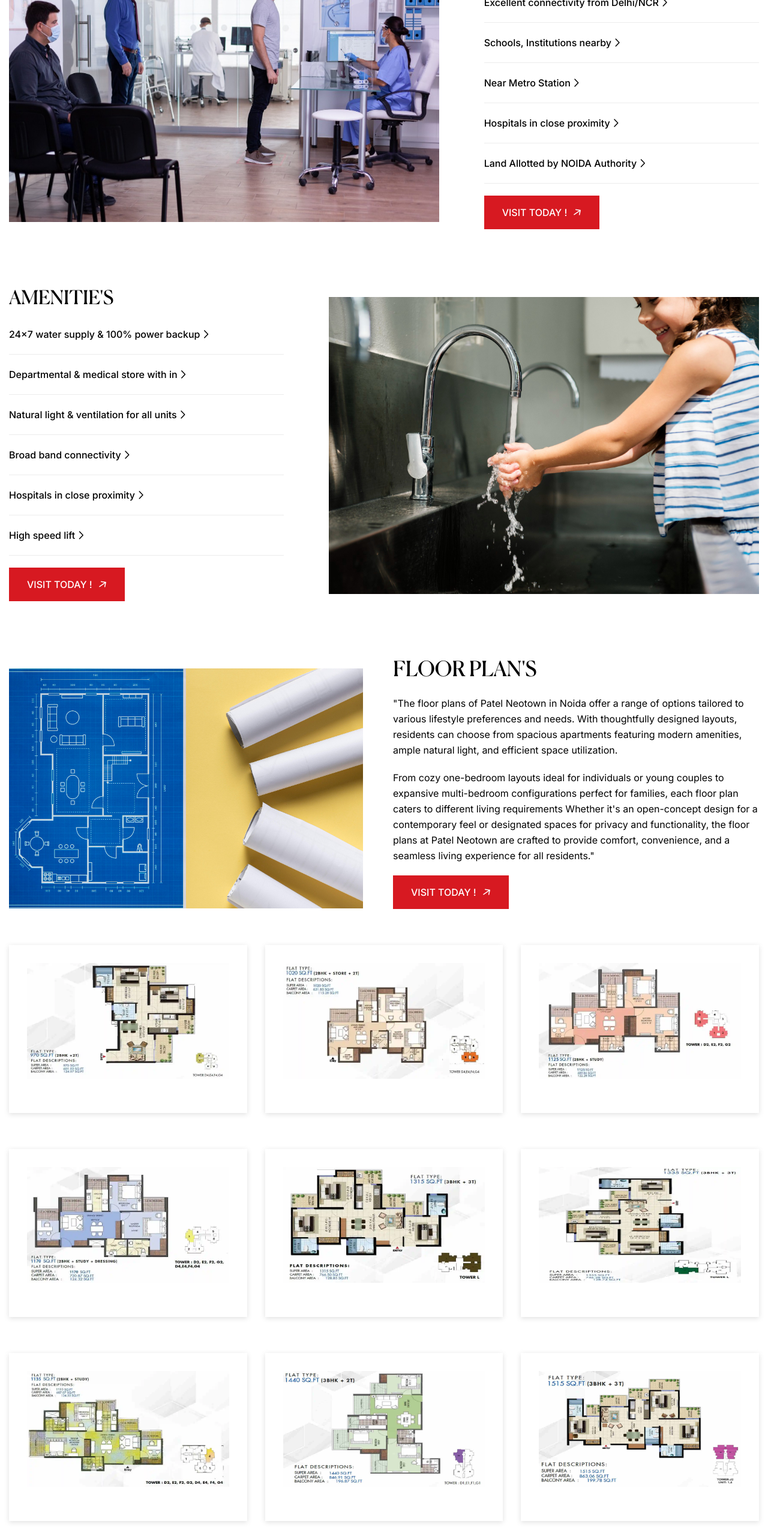
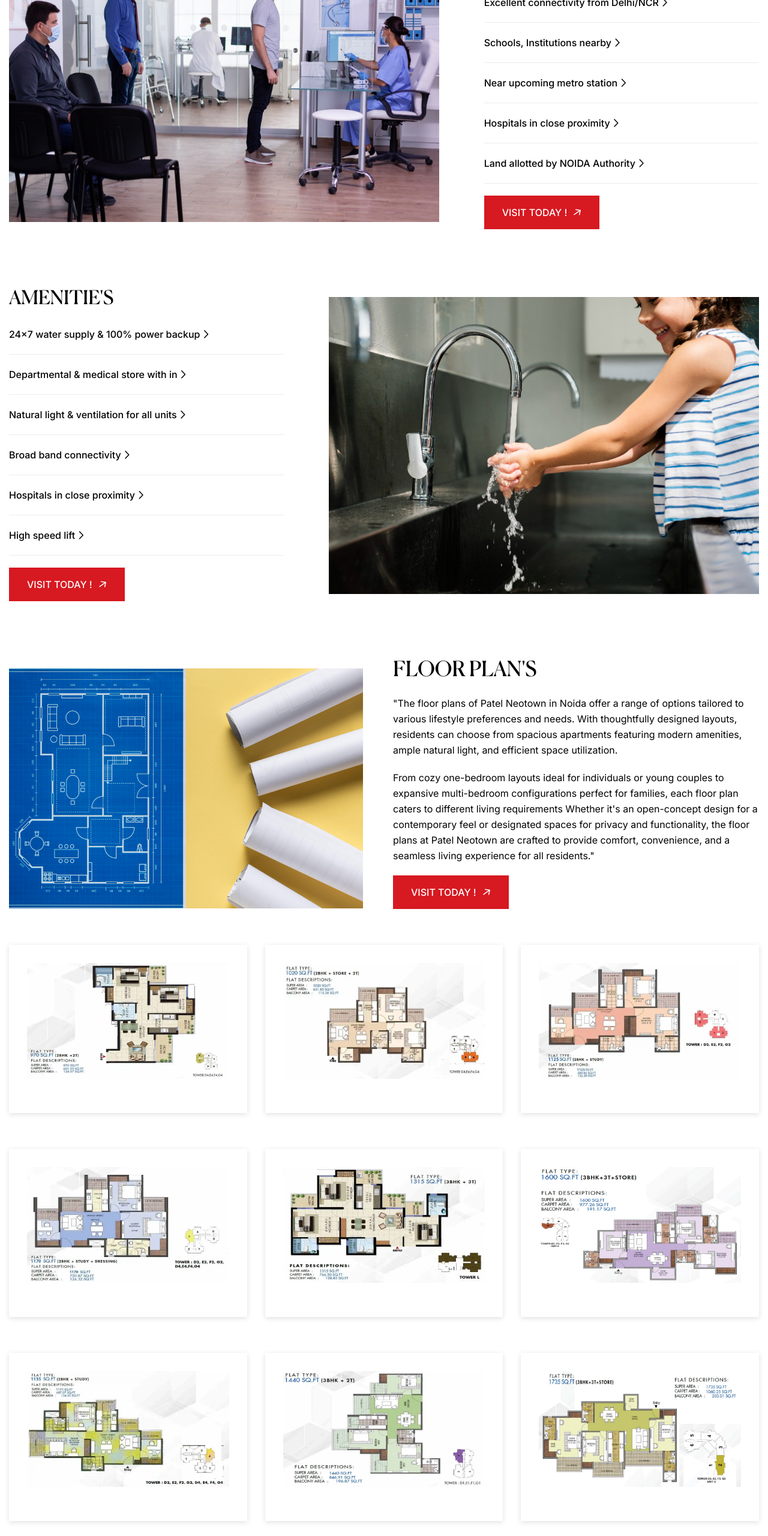
Before and after one commit to 1901Ankit/patel_neotown, a plain HTML site: page index.html in a window 1280 px wide. Shown: the part 5080-7640 px from the top of the page at 60% size. Drawn offline with nearby package versions, Linux system fonts and the light colour scheme.

Commit message:
1600and173addedfloor

```diff
--- a/index.html
+++ b/index.html
@@ -29,9 +29,9 @@
     <link rel="preload" href="assets/images/floor_plan/converted_2bhk_1170_study.webp" as="image">
     <link rel="preload" href="assets/images/floor_plan/converted_2bhk_970.webp" as="image">
     <link rel="preload" href="assets/images/floor_plan/converted_3bhk_1315.webp" as="image">
-    <link rel="preload" href="assets/images/floor_plan/converted_3bhk_1335.webp" as="image">
+    <link rel="preload" href="assets/images/floor_plan/3bhk_1600_store.jpeg" as="image">
     <link rel="preload" href="assets/images/floor_plan/converted_3bhk_1440.jpeg" as="image">
-    <link rel="preload" href="assets/images/floor_plan/converted_3bhk_1515.jpeg" as="image">
+    <link rel="preload" href="assets/images/floor_plan/3bhk_1735_store.jpeg" as="image">
 
 
 
@@ -442,11 +442,11 @@
                                     Delhi/NCR <i class="fa-regular fa-chevron-right"></i></span> <span></span></div>
                             <div class="program-item"><span>Schools, Institutions nearby <i
                                         class="fa-regular fa-chevron-right"></i></span> <span></span></div>
-                            <div class="program-item"><span>Near Metro Station <i
+                            <div class="program-item"><span>Near upcoming metro station <i
                                         class="fa-regular fa-chevron-right"></i></span> <span></span></div>
                             <div class="program-item"><span>Hospitals in close proximity <i
                                         class="fa-regular fa-chevron-right"></i></span> <span></span></div>
-                            <div class="program-item"><span>Land Allotted by NOIDA
+                            <div class="program-item"><span>Land allotted by NOIDA
                                     Authority <i class="fa-regular fa-chevron-right"></i></span> <span></span></div>
                             <div class=" plunow"><a href="#contact" class="snch rts-theme-btn btn-arrow">VISIT TODAY
                                     !
@@ -596,9 +596,9 @@
                     <div class="rts-history-image11 hujikl">
                         <div class="p-5">
 
-                            <img data-enlargable="" src="assets/images/floor_plan/converted_3bhk_1335.webp"
+                            <img data-enlargable="" src="assets/images/floor_plan/3bhk_1600_store.jpeg"
                                 alt="history" class="">
-                            <p class="pece mt-3">3BHK + 3T - (1335 SQ.FT.)</p>
+                            <p class="pece mt-3">3BHK + 3T + STORE - (1600 SQ.FT.)</p>
                         </div>
 
                     </div>
@@ -631,9 +631,9 @@
                     <div class="rts-history-image11 hujikl">
                         <div class="p-5">
 
-                            <img data-enlargable="" src="assets/images/floor_plan/converted_3bhk_1515.jpeg"
+                            <img data-enlargable="" src="assets/images/floor_plan/3bhk_1735_store.jpeg"
                                 alt="history" class="">
-                            <p class="pece mt-3">3BHK + 3T - (1515 SQ.FT.)</p>
+                            <p class="pece mt-3">3BHK + 3T + STORE - (1735 SQ.FT.)</p>
 
                         </div>
 
```
Also changed, not shown: assets/images/floor_plan/3bhk_1600_store.jpeg (added), assets/images/floor_plan/3bhk_1735_store.jpeg (added).
